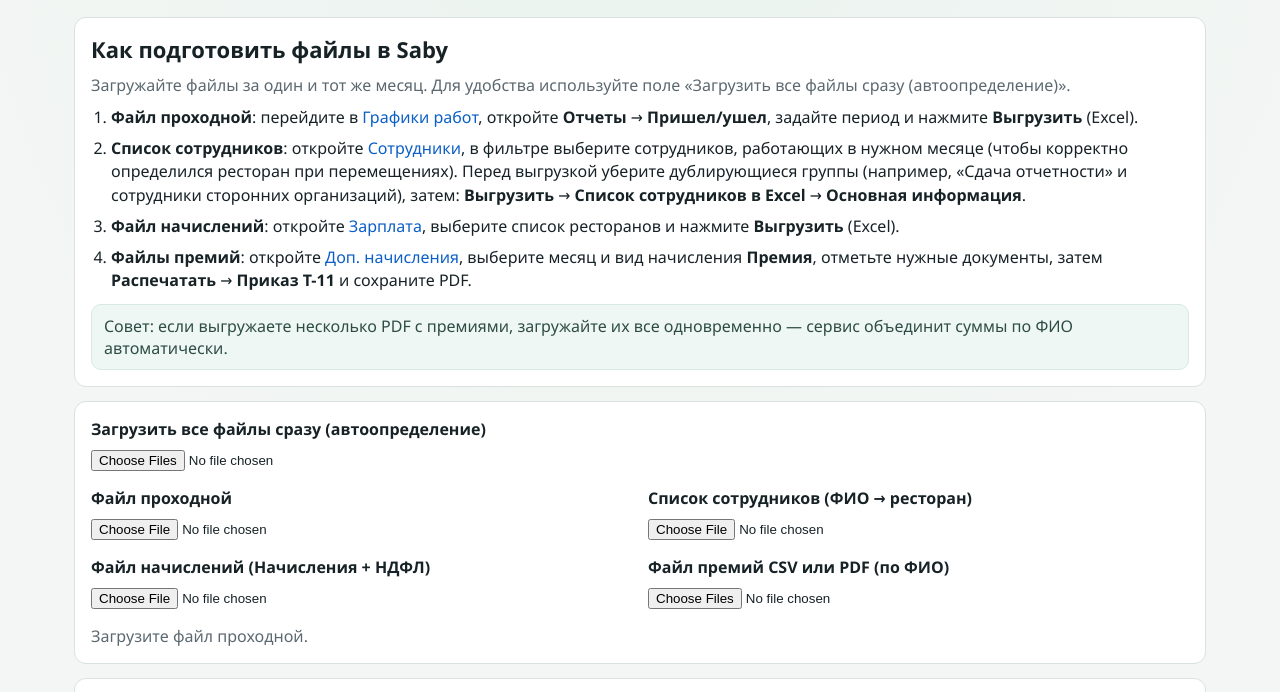
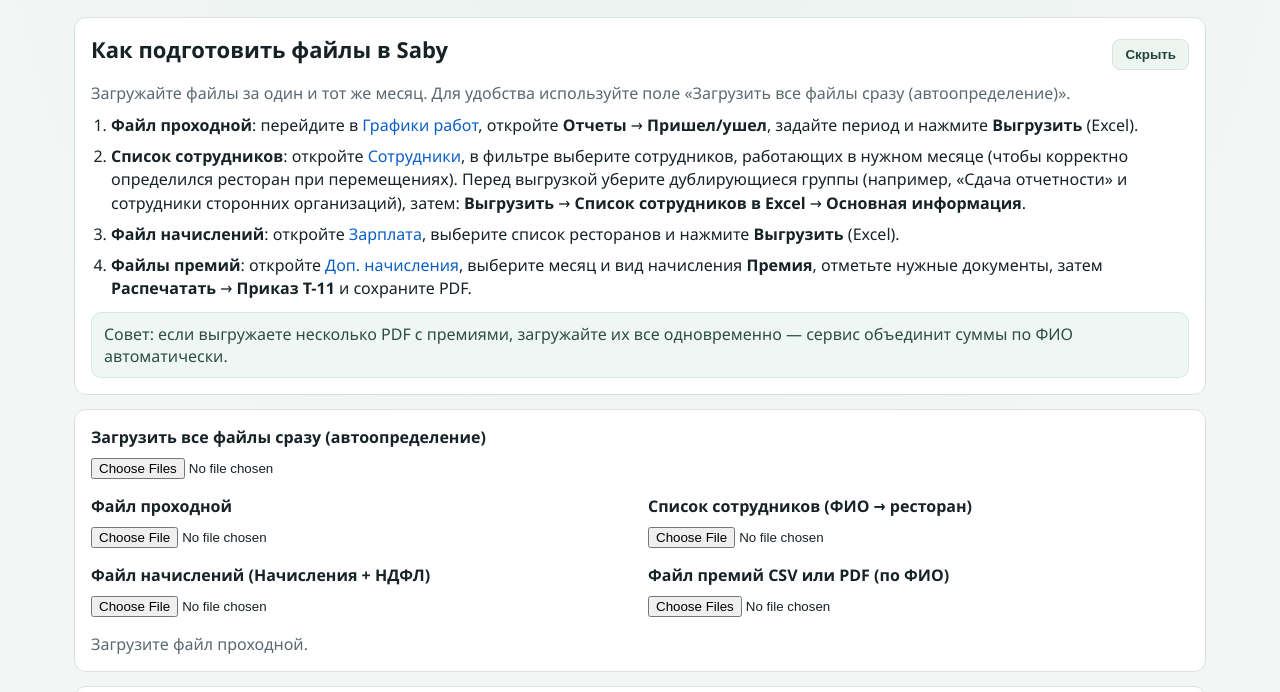
Before and after one commit to soltnar/zarplata_chas, a plain HTML site: page index.html in a window 1280 px wide. Shown: the part 100-792 px from the top of the page. Drawn offline with Linux system fonts and the light colour scheme.

Commit message:
Add collapsible Saby guide with saved state

```diff
--- a/index.html
+++ b/index.html
@@ -16,10 +16,14 @@
     </div>
     <p class="subtitle">Смена: больше 7 часов = 1, до 7 часов = 0.5. Сутки считаются с 04:00 до 03:59.</p>
 
-    <section class="panel guidePanel">
-      <h2>Как подготовить файлы в Saby</h2>
-      <p class="guideLead">Загружайте файлы за один и тот же месяц. Для удобства используйте поле «Загрузить все файлы сразу (автоопределение)».</p>
-      <ol class="guideList">
+    <section class="panel guidePanel" id="guidePanel">
+      <div class="guideHeader">
+        <h2>Как подготовить файлы в Saby</h2>
+        <button id="guideToggleBtn" type="button" class="secondaryBtn">Скрыть</button>
+      </div>
+      <div class="guideBody" id="guideBody">
+        <p class="guideLead">Загружайте файлы за один и тот же месяц. Для удобства используйте поле «Загрузить все файлы сразу (автоопределение)».</p>
+        <ol class="guideList">
         <li>
           <strong>Файл проходной</strong>:
           перейдите в <a href="https://online.saby.ru/page/work-schedule" target="_blank" rel="noopener noreferrer">Графики работ</a>,
@@ -43,8 +47,9 @@
           выберите месяц и вид начисления <strong>Премия</strong>, отметьте нужные документы,
           затем <strong>Распечатать</strong> → <strong>Приказ Т-11</strong> и сохраните PDF.
         </li>
-      </ol>
-      <p class="guideNote">Совет: если выгружаете несколько PDF с премиями, загружайте их все одновременно — сервис объединит суммы по ФИО автоматически.</p>
+        </ol>
+        <p class="guideNote">Совет: если выгружаете несколько PDF с премиями, загружайте их все одновременно — сервис объединит суммы по ФИО автоматически.</p>
+      </div>
     </section>
 
     <section class="panel uploadGrid">
@@ -123,6 +128,6 @@
     <footer class="footer">Премии можно загрузить напрямую PDF (автопарсинг) или CSV</footer>
   </main>
 
-  <script src="script.js?v=2.4.0"></script>
+  <script src="script.js?v=2.5.0"></script>
 </body>
 </html>
--- a/script.js
+++ b/script.js
@@ -1,5 +1,6 @@
-const APP_VERSION = "2.4.0";
+const APP_VERSION = "2.5.0";
 const DAY_CUTOFF_SECONDS = 4 * 3600;
+const GUIDE_STORAGE_KEY = "saby-guide-collapsed";
 
 const attendanceInput = document.getElementById("attendanceInput");
 const staffInput = document.getElementById("staffInput");
@@ -15,6 +16,8 @@ const xlsxBtn = document.getElementById("xlsxBtn");
 const summaryEl = document.getElementById("summary");
 const tableBody = document.querySelector("#resultTable tbody");
 const appVersionEl = document.getElementById("appVersion");
+const guidePanelEl = document.getElementById("guidePanel");
+const guideToggleBtn = document.getElementById("guideToggleBtn");
 
 let baseRecords = [];
 let mappedRecords = [];
@@ -28,6 +31,27 @@ let mappingStats = { matched: 0, total: 0 };
 let lastResultRows = [];
 
 appVersionEl.textContent = APP_VERSION;
+
+function setGuideCollapsed(collapsed) {
+  if (!guidePanelEl || !guideToggleBtn) return;
+  guidePanelEl.classList.toggle("collapsed", collapsed);
+  guideToggleBtn.textContent = collapsed ? "Показать" : "Скрыть";
+  try {
+    localStorage.setItem(GUIDE_STORAGE_KEY, collapsed ? "1" : "0");
+  } catch (_) {}
+}
+
+if (guidePanelEl && guideToggleBtn) {
+  let collapsed = false;
+  try {
+    collapsed = localStorage.getItem(GUIDE_STORAGE_KEY) === "1";
+  } catch (_) {}
+  setGuideCollapsed(collapsed);
+  guideToggleBtn.addEventListener("click", () => {
+    const isCollapsed = guidePanelEl.classList.contains("collapsed");
+    setGuideCollapsed(!isCollapsed);
+  });
+}
 
 if (window.pdfjsLib) {
   window.pdfjsLib.GlobalWorkerOptions.workerSrc = "./vendor/pdf.worker.min.js";
--- a/styles.css
+++ b/styles.css
@@ -58,6 +58,21 @@ h2 {
 
 .guidePanel {
   background: linear-gradient(180deg, #f8fcfa 0%, #ffffff 100%);
+}
+
+.guideHeader {
+  display: flex;
+  align-items: center;
+  justify-content: space-between;
+  gap: 10px;
+}
+
+.guideBody {
+  margin-top: 8px;
+}
+
+.guidePanel.collapsed .guideBody {
+  display: none;
 }
 
 .guideLead {
@@ -155,6 +170,13 @@ button {
   color: #fff;
 }
 
+.secondaryBtn {
+  background: #edf5f1;
+  color: #21443c;
+  border: 1px solid var(--border);
+  padding: 7px 12px;
+}
+
 button[disabled] {
   background: #b6c4bf;
   cursor: not-allowed;
```
